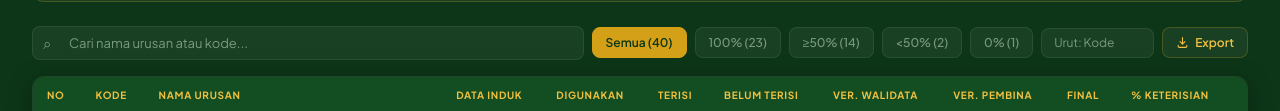
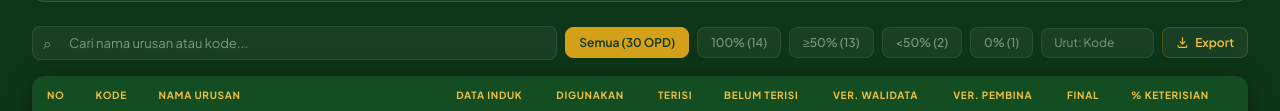
Before and after one commit to andrewyasin/dssd-berau, a plain HTML site: page index.html in a window 1280 px wide. Shown: the part 530-641 px from the top of the page. Drawn offline with nearby package versions, Linux system fonts and the light colour scheme.

Commit message:
Update index.html

```diff
--- a/index.html
+++ b/index.html
@@ -522,20 +522,43 @@ function renderStats() {
   setTimeout(()=>{ document.getElementById('overall-bar').style.width = p+'%'; }, 300);
 }
 
+function computeOpdGroups() {
+  // Kelompokkan urusan berdasarkan nama OPD (dinasName), lalu jumlahkan data tiap grup.
+  // Ini supaya 1 OPD yang menangani beberapa urusan (mis. Diskominfo: Kominfo, Statistik,
+  // Persandian) dihitung sebagai 1 entitas, bukan 3 kali.
+  const groups = {};
+  allData.forEach(r => {
+    const opd = dinasName(r.kodeurusan);
+    if (!groups[opd]) groups[opd] = { terisi: 0, digunakan: 0, kodes: [] };
+    groups[opd].terisi    += parseInt(r.ssd_terisi) || 0;
+    groups[opd].digunakan += parseInt(r.ssd_digunakan) || 0;
+    groups[opd].kodes.push(r.kodeurusan);
+  });
+  return groups;
+}
+
 function updateFilterCounts() {
+  const groups = computeOpdGroups();
   const c = { full: 0, high: 0, low: 0, zero: 0 };
-  allData.forEach(r => {
-    const p = pct(r.ssd_terisi, r.ssd_digunakan);
+  const names = Object.keys(groups);
+  names.forEach(opd => {
+    const g = groups[opd];
+    const p = pct(g.terisi, g.digunakan);
     if (p===100) c.full++;
     else if (p>=50) c.high++;
     else if (p>0) c.low++;
     else c.zero++;
   });
-  document.getElementById('filter-all').textContent  = `Semua (${allData.length})`;
+  const allBtn = document.getElementById('filter-all');
+  allBtn.textContent = `Semua (${names.length} OPD)`;
+  allBtn.title = `${names.length} OPD unik menangani ${allData.length} urusan`;
   document.getElementById('filter-full').textContent = `100% (${c.full})`;
   document.getElementById('filter-high').textContent = `≥50% (${c.high})`;
   document.getElementById('filter-low').textContent  = `<50% (${c.low})`;
   document.getElementById('filter-zero').textContent = `0% (${c.zero})`;
+  ['filter-full','filter-high','filter-low','filter-zero'].forEach(id => {
+    document.getElementById(id).title = 'Dihitung per OPD (gabungan semua urusan yang ditangani OPD tersebut), bukan per baris urusan';
+  });
 }
 
 async function loadData(tahun) {
```
